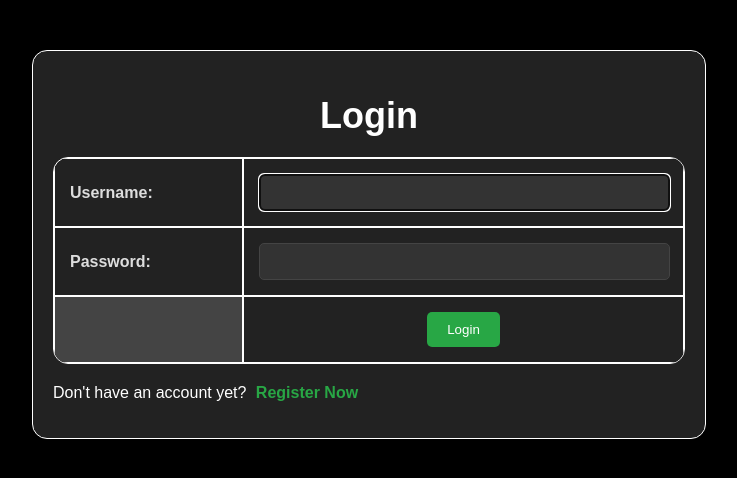
After one commit to viscasa/gatal.io, a Django app: page /login/ in a window 1280 px wide. The commit adds this page. Shown: the top 478 px of the page, without its empty margins (271-1008 px from the left). Run offline with Django 5.2, Linux system fonts and the light colour scheme.

Commit message:
Tugas 4 Selesai

```diff
--- a/gatal_io/settings.py
+++ b/gatal_io/settings.py
@@ -10,6 +10,7 @@ For the full list of settings and their values, see
 https://docs.djangoproject.com/en/5.1/ref/settings/
 """
 
+import os
 from pathlib import Path
 
 # Build paths inside the project like this: BASE_DIR / 'subdir'.
@@ -23,7 +24,8 @@ BASE_DIR = Path(__file__).resolve().parent.parent
 SECRET_KEY = 'django-insecure-q1wrfw0)cdmx6c%hb+zazeo-9q2xwvmggye9e=e+-l=ux#impe'
 
 # SECURITY WARNING: don't run with debug turned on in production!
-DEBUG = True
+PRODUCTION = os.getenv("PRODUCTION", False)
+DEBUG = not PRODUCTION
 
 ALLOWED_HOSTS = ["localhost", "127.0.0.1", "alwie-attar-gatalio.pbp.cs.ui.ac.id"]
 
--- a/main/models.py
+++ b/main/models.py
@@ -1,7 +1,9 @@
 from django.db import models
+from django.contrib.auth.models import User
 import uuid
 
 class Product(models.Model):
+    user = models.ForeignKey(User, on_delete=models.CASCADE)
     id = models.UUIDField(primary_key=True, default=uuid.uuid4, editable=False)
     name = models.CharField(max_length=255)
     time = models.DateField(auto_now_add=True)
--- /dev/null
+++ b/main/templates/login.html
@@ -0,0 +1,134 @@
+{% extends 'base.html' %}
+
+{% block meta %}
+<title>Login</title>
+{% endblock meta %}
+
+{% block content %}
+
+<style>
+    body {
+        background-color: black;
+        color: white;
+        font-family: Arial, sans-serif;
+    }
+
+    .login {
+        width: 50%;
+        margin: 50px auto;
+        background-color: #222;
+        padding: 20px;
+        border-radius: 15px;
+        border: 1px solid #ffffff;
+    }
+
+    h1 {
+        font-size: 36px;
+        text-align: center;
+        margin-bottom: 20px;
+    }
+
+    table {
+        width: 100%;
+        margin: 20px auto;
+        border-collapse: separate;
+        border-spacing: 0;
+        border-radius: 15px;
+        overflow: hidden;
+        border: 1px solid #ffffff;
+    }
+
+    th, td {
+        padding: 15px;
+        text-align: left;
+        border: 1px solid #ffffff;
+        color: #dddddd;
+    }
+
+    td:first-child {
+        background-color: #444;
+        color: white;
+        text-align: right;
+        font-weight: bold;
+        width: 30%;
+    }
+
+    td:last-child {
+        background-color: #222;
+    }
+
+    input[type="text"], input[type="password"] {
+        width: 95%;
+        padding: 10px;
+        border: 1px solid #444;
+        border-radius: 5px;
+        background-color: #333; /* Warna input lebih gelap */
+        color: #ffffff;
+    }
+
+    input[type="submit"] {
+        background-color: #28a745;
+        color: white;
+        padding: 10px 20px;
+        border: none;
+        border-radius: 5px;
+        cursor: pointer;
+        display: block;
+        margin: 0 auto;
+    }
+
+    input[type="submit"]:hover {
+        background-color: #218838;
+    }
+
+    ul {
+        list-style-type: none;
+        padding: 0;
+        color: #ff6b6b;
+        text-align: center;
+        margin-top: 20px;
+    }
+
+    li {
+        font-size: 16px;
+    }
+
+    a {
+        color: #28a745;
+        text-decoration: none;
+        font-weight: bold;
+        margin-left: 5px;
+    }
+
+    a:hover {
+        text-decoration: underline;
+    }
+
+</style>
+
+<div class="login">
+  <h1>Login</h1>
+
+  <form method="POST" action="">
+    {% csrf_token %}
+    <table>
+      {{ form.as_table }}
+      <tr>
+        <td></td>
+        <td><input class="btn login_btn" type="submit" value="Login" /></td>
+      </tr>
+    </table>
+  </form>
+
+  {% if messages %}
+  <ul>
+    {% for message in messages %}
+    <li>{{ message }}</li>
+    {% endfor %}
+  </ul>
+  {% endif %}
+
+  <p>Don't have an account yet? <a href="{% url 'main:register' %}">Register Now</a></p>
+</div>
+
+{% endblock content %}
--- a/main/urls.py
+++ b/main/urls.py
@@ -1,11 +1,14 @@
 from django.urls import path
-from main.views import show_main, create_product_entry, show_xml, show_json, show_xml_by_id, show_json_by_id
+from main.views import show_main, create_product_entry, show_xml, show_json, show_xml_by_id, show_json_by_id, register, login_user, logout_user
 
 app_name = 'main'
 
 urlpatterns = [
     path('', show_main, name='show_main'),
     path('create_product_entry', create_product_entry, name='create_product_entry'),
+    path('register/', register, name='register'),
+    path('login/', login_user, name='login'),
+    path('logout/', logout_user, name='logout'),
     path('xml/', show_xml, name='show_xml'),
     path('json/', show_json, name='show_json'),
     path('xml/<str:id>/', show_xml_by_id, name='show_xml_by_id'),
--- a/main/views.py
+++ b/main/views.py
@@ -1,16 +1,25 @@
+import datetime
+from django.http import HttpResponseRedirect
+from django.urls import reverse
+from django.contrib.auth.forms import UserCreationForm, AuthenticationForm
+from django.contrib.auth.decorators import login_required
+from django.contrib.auth import authenticate, login, logout
+from django.contrib import messages
 from django.shortcuts import render,redirect
 from main.forms import ProductForm
 from main.models import Product
 from django.http import HttpResponse
 from django.core import serializers
 
+@login_required(login_url='/login')
 def show_main(request):
-    product_entries = Product.objects.all()
+    product_entries = Product.objects.filter(user=request.user)
 
     context = {
-        'name': 'Alwie Attar Elfandra',
+        'name': request.user.username,
         'class': 'PBP D',
-        'product_entries': product_entries
+        'product_entries': product_entries,
+        'last_login': request.COOKIES['last_login'],
     }
 
     return render(request, "main.html", context)
@@ -19,11 +28,46 @@ def create_product_entry(request):
     form = ProductForm(request.POST or None)
 
     if form.is_valid() and request.method == "POST":
-        form.save()
+        product_entry = form.save(commit=False)
+        product_entry.user = request.user
+        product_entry.save()
         return redirect('main:show_main')
 
     context = {'form': form}
     return render(request, "create_product_entry.html", context)
+
+def register(request):
+    form = UserCreationForm()
+
+    if request.method == "POST":
+        form = UserCreationForm(request.POST)
+        if form.is_valid():
+            form.save()
+            messages.success(request, 'Your account has been successfully created!')
+            return redirect('main:login')
+    context = {'form':form}
+    return render(request, 'register.html', context)
+
+def login_user(request):
+   if request.method == 'POST':
+      form = AuthenticationForm(data=request.POST)
+
+      if form.is_valid():
+        user = form.get_user()
+        login(request, user)
+        response = HttpResponseRedirect(reverse("main:show_main"))
+        response.set_cookie('last_login', str(datetime.datetime.now()))
+        return response
+   else:
+      form = AuthenticationForm(request)
+   context = {'form': form}
+   return render(request, 'login.html', context)
+
+def logout_user(request):
+    logout(request)
+    response = HttpResponseRedirect(reverse('main:login'))
+    response.delete_cookie('last_login')
+    return response
 
 def show_xml(request):
     data = Product.objects.all()
```
Also changed, not shown: main/templates/main.html (+7 -0 lines), main/templates/register.html (added, +120 -0 lines), README.md, main/migrations/0004_product_user.py (added).
